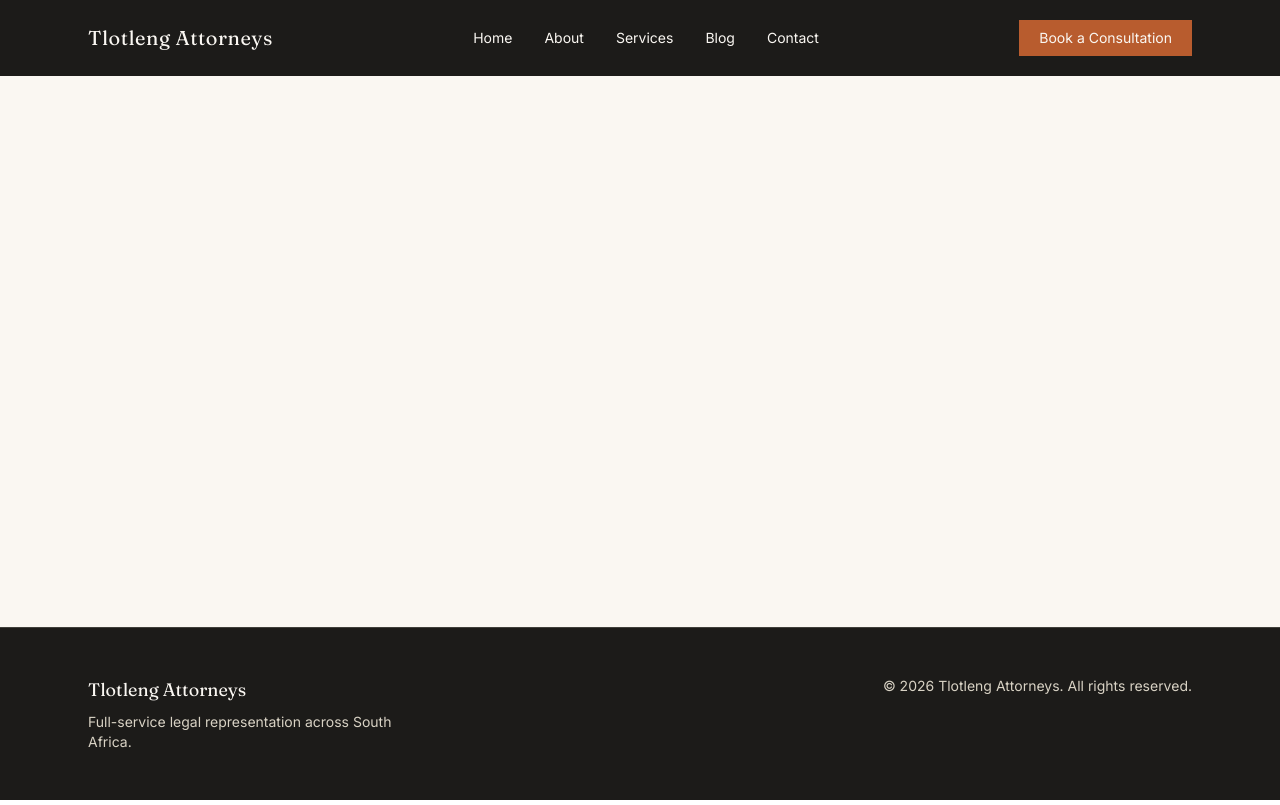
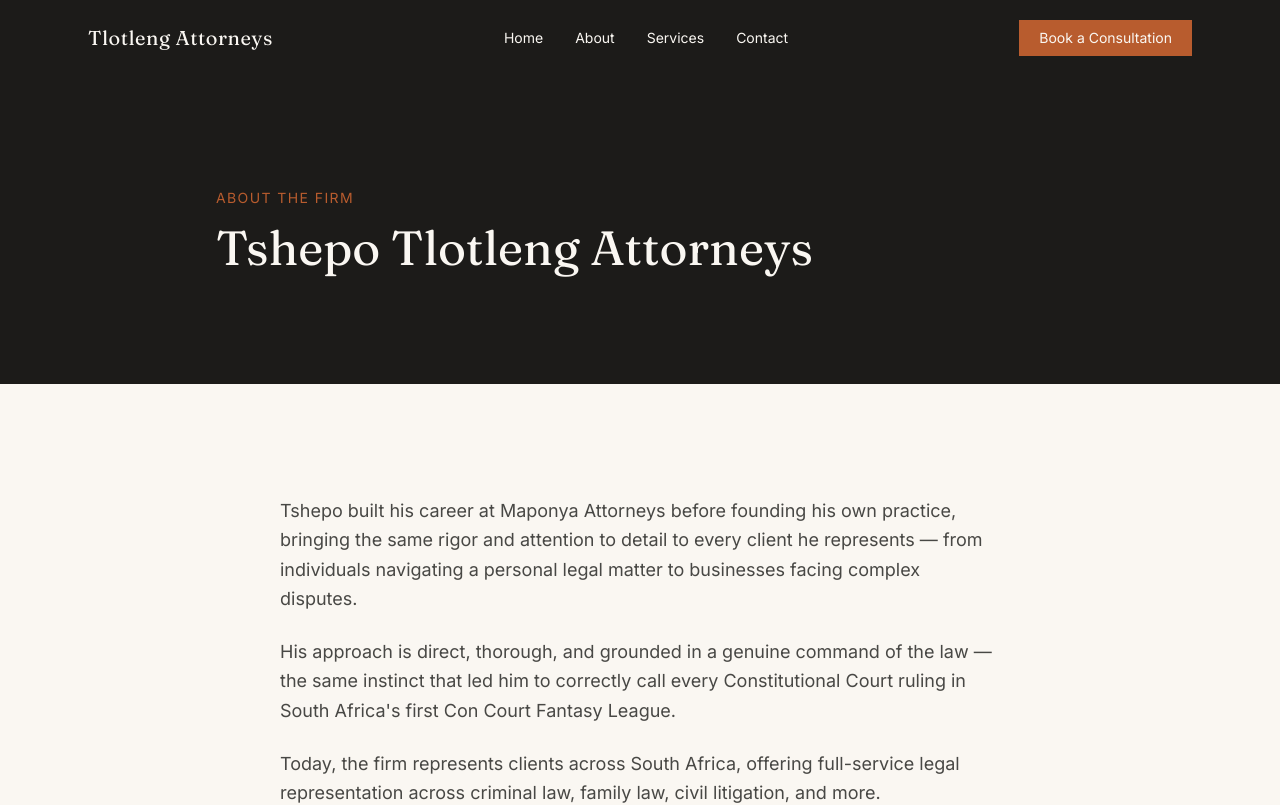
Before and after one commit to galaletsangmodise/TlotlengLaw, a React (Vite) app: page /about in a window 1280 px wide. Shown: the top 805 px of the page. Built offline with nearby package versions, Linux system fonts and the light colour scheme.

Commit message:
Add About, Services, and Contact pages; update routing and navigation

```diff
--- a/src/App.jsx
+++ b/src/App.jsx
@@ -1,6 +1,9 @@
 import { BrowserRouter, Routes, Route } from 'react-router-dom'
 import Layout from './components/Layout'
 import Home from './pages/Home'
+import About from './pages/About'
+import Services from './pages/Services'
+import Contact from './pages/Contact'
 
 function App() {
   return (
@@ -8,6 +11,9 @@
       <Layout>
         <Routes>
           <Route path="/" element={<Home />} />
+          <Route path="/about" element={<About />} />
+          <Route path="/services" element={<Services />} />
+          <Route path="/contact" element={<Contact />} />
         </Routes>
       </Layout>
     </BrowserRouter>
--- a/src/components/about.jsx
+++ b/src/components/about.jsx
@@ -1,3 +1,5 @@
+import { Link } from 'react-router-dom'
+
 export default function About() {
   return (
     <section className="bg-offwhite py-24 md:py-32">
@@ -26,12 +28,12 @@
             correctly call every Constitutional Court ruling in South
             Africa's first Con Court Fantasy League.
           </p>
-          <a
-            href="/about"
+          <Link
+            to="/about"
             className="border border-charcoal/30 text-charcoal px-7 py-3 font-body text-sm hover:border-ember hover:text-ember transition-colors inline-block"
           >
             More About the Firm
-          </a>
+          </Link>
         </div>
       </div>
     </section>
--- a/src/components/hero.jsx
+++ b/src/components/hero.jsx
@@ -1,3 +1,5 @@
+import { Link } from 'react-router-dom'
+
 export default function Hero() {
   return (
     <section className="bg-charcoal text-offwhite">
@@ -14,18 +16,18 @@
           rulings before the bench did.
         </p>
         <div className="flex gap-4 mt-10">
-          <a
-            href="/contact"
+          <Link
+            to="/contact"
             className="bg-ember text-offwhite px-7 py-3 font-body text-sm hover:opacity-90 transition-opacity"
           >
             Book a Consultation
-          </a>
-          <a
-            href="/about"
+          </Link>
+          <Link
+            to="/about"
             className="border border-stone/40 text-offwhite px-7 py-3 font-body text-sm hover:border-ember transition-colors"
           >
             Learn More
-          </a>
+          </Link>
         </div>
       </div>
     </section>
--- a/src/components/nav.jsx
+++ b/src/components/nav.jsx
@@ -1,23 +1,24 @@
+import { Link } from 'react-router-dom'
+
 export default function Nav() {
   return (
     <header className="bg-charcoal text-offwhite">
       <div className="max-w-6xl mx-auto flex items-center justify-between px-6 py-5">
-        <span className="font-display text-xl tracking-wide">
+        <Link to="/" className="font-display text-xl tracking-wide">
           Tlotleng Attorneys
-        </span>
+        </Link>
         <nav className="hidden md:flex gap-8 font-body text-sm">
-          <a href="/" className="hover:text-ember transition-colors">Home</a>
-          <a href="/about" className="hover:text-ember transition-colors">About</a>
-          <a href="/services" className="hover:text-ember transition-colors">Services</a>
-          <a href="/blog" className="hover:text-ember transition-colors">Blog</a>
-          <a href="/contact" className="hover:text-ember transition-colors">Contact</a>
+          <Link to="/" className="hover:text-ember transition-colors">Home</Link>
+          <Link to="/about" className="hover:text-ember transition-colors">About</Link>
+          <Link to="/services" className="hover:text-ember transition-colors">Services</Link>
+          <Link to="/contact" className="hover:text-ember transition-colors">Contact</Link>
         </nav>
-        <a
-          href="/contact"
+        <Link
+          to="/contact"
           className="bg-ember text-offwhite px-5 py-2 text-sm font-body hover:opacity-90 transition-opacity"
         >
           Book a Consultation
-        </a>
+        </Link>
       </div>
     </header>
   )
--- /dev/null
+++ b/src/pages/about.jsx
@@ -0,0 +1,38 @@
+export default function About() {
+  return (
+    <div className="bg-offwhite">
+      <section className="bg-charcoal py-20 md:py-28">
+        <div className="max-w-4xl mx-auto px-6">
+          <p className="font-body text-ember text-sm tracking-widest uppercase mb-4">
+            About the Firm
+          </p>
+          <h1 className="font-display text-5xl text-offwhite">
+            Tshepo Tlotleng Attorneys
+          </h1>
+        </div>
+      </section>
+
+      <section className="py-20 md:py-28">
+        <div className="max-w-3xl mx-auto px-6">
+          <p className="font-body text-charcoal/80 leading-relaxed mb-6 text-lg">
+            Tshepo built his career at Maponya Attorneys before founding his
+            own practice, bringing the same rigor and attention to detail to
+            every client he represents — from individuals navigating a
+            personal legal matter to businesses facing complex disputes.
+          </p>
+          <p className="font-body text-charcoal/80 leading-relaxed mb-6 text-lg">
+            His approach is direct, thorough, and grounded in a genuine
+            command of the law — the same instinct that led him to correctly
+            call every Constitutional Court ruling in South Africa's first
+            Con Court Fantasy League.
+          </p>
+          <p className="font-body text-charcoal/80 leading-relaxed text-lg">
+            Today, the firm represents clients across South Africa, offering
+            full-service legal representation across criminal law, family
+            law, civil litigation, and more.
+          </p>
+        </div>
+      </section>
+    </div>
+  )
+}
--- /dev/null
+++ b/src/pages/contact.jsx
@@ -0,0 +1,19 @@
+import ContactCTA from '../components/ContactCTA'
+
+export default function Contact() {
+  return (
+    <div className="bg-offwhite">
+      <section className="bg-charcoal py-20 md:py-28">
+        <div className="max-w-4xl mx-auto px-6">
+          <p className="font-body text-ember text-sm tracking-widest uppercase mb-4">
+            Contact
+          </p>
+          <h1 className="font-display text-5xl text-offwhite">
+            Let's Discuss Your Matter
+          </h1>
+        </div>
+      </section>
+      <ContactCTA />
+    </div>
+  )
+}
--- /dev/null
+++ b/src/pages/services.jsx
@@ -0,0 +1,33 @@
+import { services } from '../data/services'
+
+export default function Services() {
+  return (
+    <div className="bg-offwhite">
+      <section className="bg-charcoal py-20 md:py-28">
+        <div className="max-w-4xl mx-auto px-6">
+          <p className="font-body text-ember text-sm tracking-widest uppercase mb-4">
+            Practice Areas
+          </p>
+          <h1 className="font-display text-5xl text-offwhite">
+            Full-Spectrum Legal Representation
+          </h1>
+        </div>
+      </section>
+
+      <section className="py-20 md:py-28">
+        <div className="max-w-6xl mx-auto px-6 grid md:grid-cols-2 gap-px bg-stone/20">
+          {services.map((service) => (
+            <div key={service.title} className="bg-offwhite p-10">
+              <h2 className="font-display text-2xl text-charcoal mb-3">
+                {service.title}
+              </h2>
+              <p className="font-body text-charcoal/70 leading-relaxed">
+                {service.description}
+              </p>
+            </div>
+          ))}
+        </div>
+      </section>
+    </div>
+  )
+}
```
